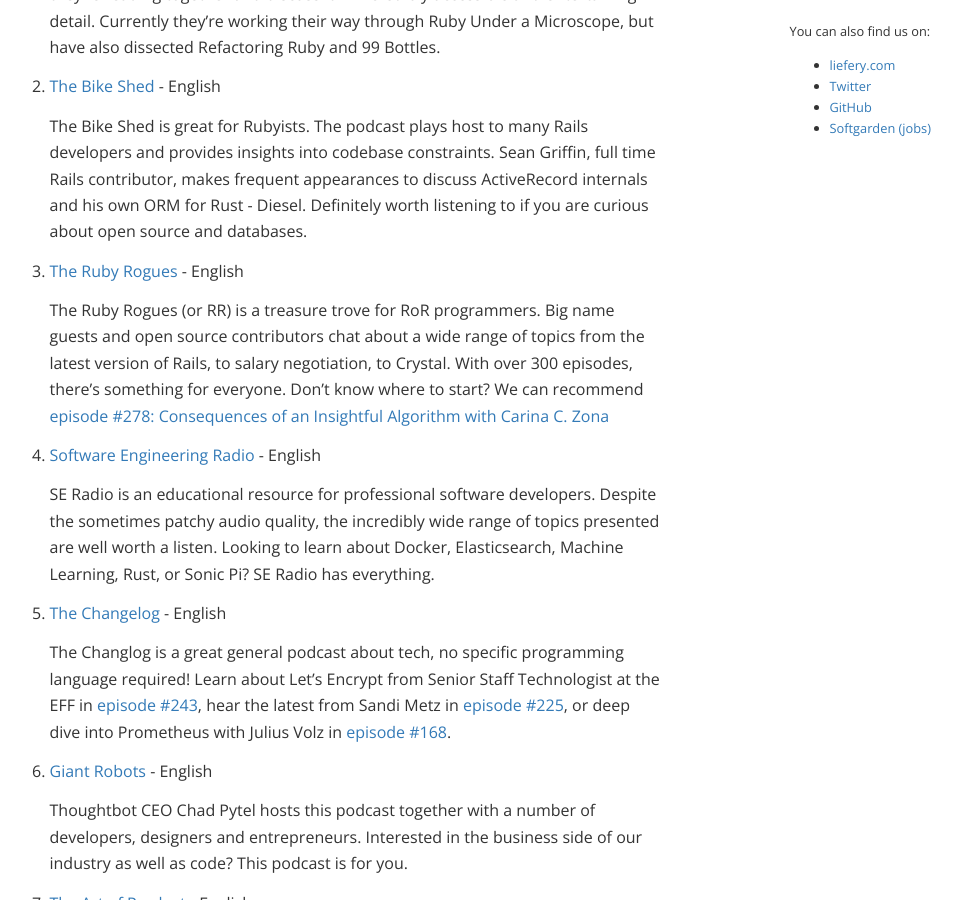
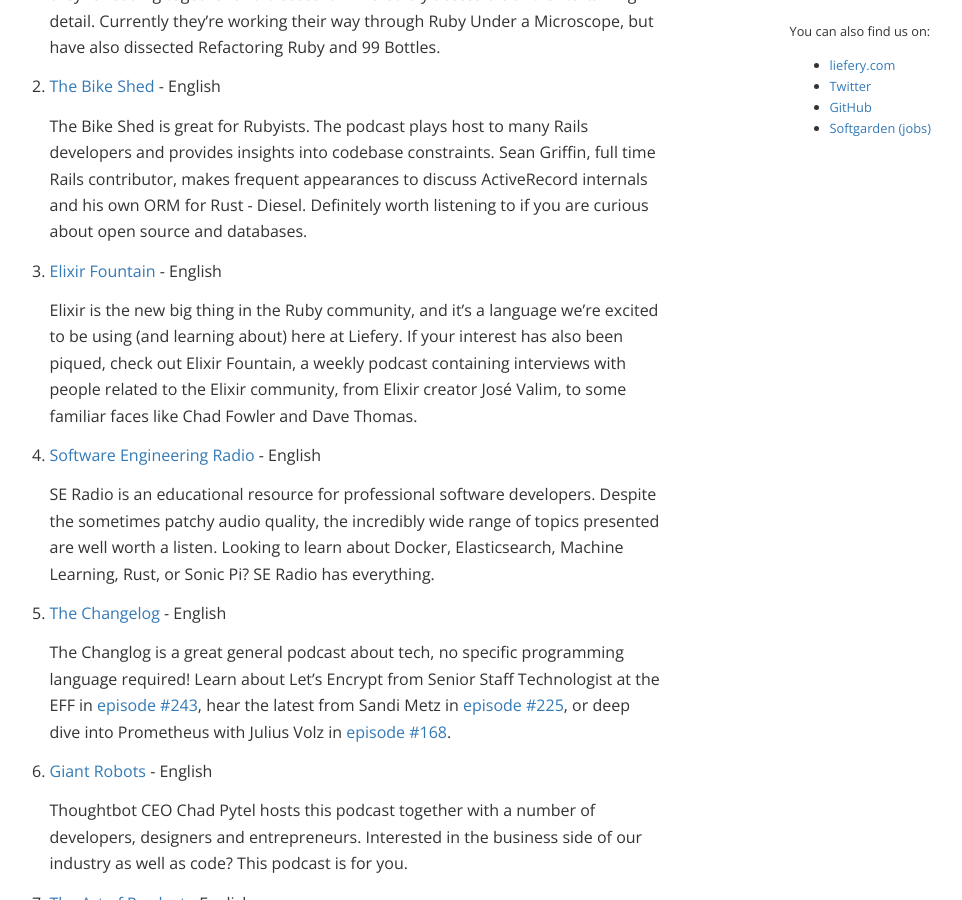
Before and after one commit to liefery-it-legacy/blog, a Jekyll site: the page built from _posts/2017-07-19-favourite-podcasts.md, in a window 1280 px wide and 900 px high, scrolled down 760 px. Shown: the whole window, without its empty margins (173-1135 px from the left). Built offline with Jekyll 4.4.1, drawn with Linux system fonts in a browser that asks for light colours; nearby versions of some CDN libraries; comment, search, counter and statistics services are not loaded.

Commit message:
remove RR add elixir

```diff
--- a/_posts/2017-07-19-favourite-podcasts.md
+++ b/_posts/2017-07-19-favourite-podcasts.md
@@ -17,9 +17,9 @@ So here are our picks. Let us know if you agree or suggest your own in the comme
 
    The Bike Shed is great for Rubyists. The podcast plays host to many Rails developers and provides insights into codebase constraints. Sean Griffin, full time Rails contributor, makes frequent appearances to discuss ActiveRecord internals and his own ORM for Rust - Diesel. Definitely worth listening to if you are curious about open source and databases.
 
-3. [The Ruby Rogues](https://devchat.tv/ruby-rogues) - English
+3. [Elixir Fountain](http://elixirfountain.com/) - English
 
-   The Ruby Rogues (or RR) is a treasure trove for RoR programmers. Big name guests and open source contributors chat about a wide range of topics from the latest version of Rails, to salary negotiation, to Crystal. With over 300 episodes, there's something for everyone. Don't know where to start? We can recommend [episode #278: Consequences of an Insightful Algorithm with Carina C. Zona](https://devchat.tv/ruby-rogues/278-rr-consequences-of-an-insightful-algorithm-with-carina-c-zona.)
+   Elixir is the new big thing in the Ruby community, and it's a language we're excited to be using (and learning about) here at Liefery. If your interest has also been piqued, check out Elixir Fountain, a weekly podcast containing interviews with people related to the Elixir community, from Elixir creator José Valim, to some familiar faces like Chad Fowler and Dave Thomas.
 
 4. [Software Engineering Radio](http://www.se-radio.net/) - English
 
```
